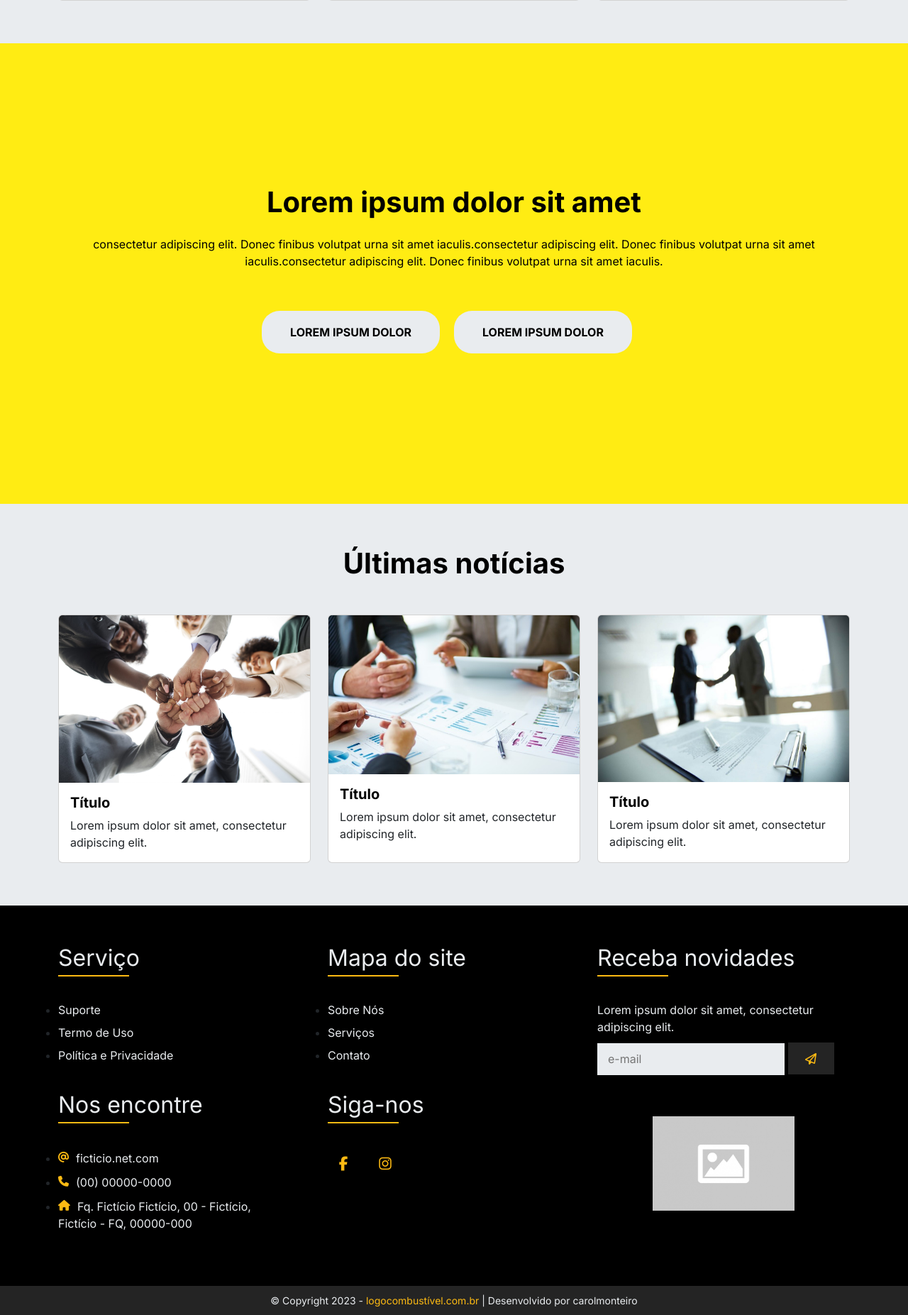
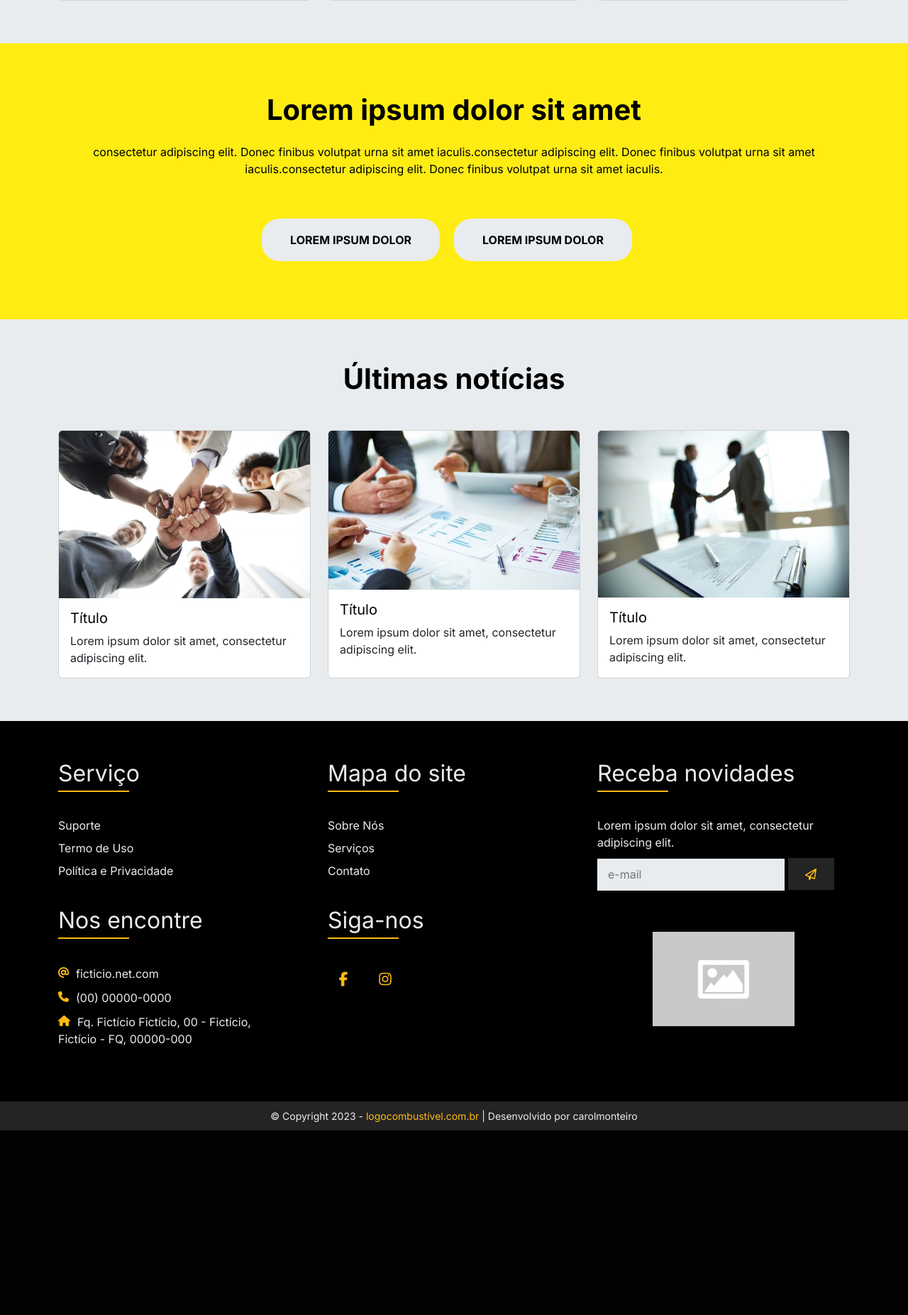
Before and after one commit to CarolMontteiro/combustivel, a web app: file index.html in a window 1280 px wide. Shown: the part 1575-3428 px from the top of the page at 71% size. After the commit the page ends 3168 px from the top, so only its background shows below. Run offline with its HTML, style and script files only (its server is not run), Linux system fonts and the light colour scheme; some libraries are stand-ins or nearby versions.

Commit message:
Adicionando class em Bootstrap

```diff
--- a/css/style.css
+++ b/css/style.css
@@ -1,3 +1,8 @@
+*{
+    list-style-type: none;
+
+}
+
 :root {
     --color-primary:  #000000;
     --color-secondary: #FDBA13;
@@ -93,19 +83,12 @@ header .logo-top {
 }
 
 #service h1 {
-    text-align: center;
-    font-weight: 700;
     color: var(--color-primary);
     padding: 50px 0;
 }
 
-.card-box-service {
-    text-decoration: none;
-}
-
 .card-box-service h5 {
     color: var(--color-primary);
-    font-weight: 700;
 }
 
 /*####################################################################################################################*/
@@ -113,24 +96,14 @@ header .logo-top {
 /*####################################################################################################################*/
 #text {
     background-color: #FFEC13;
-    width: 100%;
-    padding: 200px 0;
 }
 
 #text h1 {
-    font-weight: 700;
-    text-align: center;
     color: var(--color-primary);
 }
 
 #text .main-p {
-    text-align: center;
     color: var(--color-primary);
-}
-
-.box-btn-text {
-    display: flex;
-    justify-content: center;
 }
 
 .link-text {
@@ -642,25 +570,21 @@ header .logo-top {
     text-decoration: none;
 }
 
-@media (max-width: 576px) {
-    #banner {
-        width: 100%;
+@media (max-width: 1320px) {
+    /*######    texto com links   ######*/
+    #text {
+        padding: 70px 0;
     }
+}
 
-    /*######    sobre logo    ######*/
-    #about .container {
-        display: block;
-    }
-
+@media (max-width: 992px) {
     .about-title {
         width: 100%;
         padding: 10px 15px 0 15px;
     }
+}
 
-    .img-about {
-        display: none;
-    }
-
+@media (max-width: 540px) {
     /*######    texto com links   ######*/
     #text {
         padding: 50px 0;
--- a/index.html
+++ b/index.html
@@ -64,7 +64,7 @@
 </header>
 
 <main>
-    <section id="banner">
+    <section id="banner" class="w-100">
         <section id="carousel">
             <div id="carouselExample" class="carousel slide">
                 <div class="carousel-inner">
@@ -89,23 +89,23 @@
         </section>
     </section>
 
-    <section id="about">
-        <div class="container">
+    <section id="about" class="d-flex justify-content-center align-items-center w-100">
+        <div class="container d-block d-md-flex">
             <div class="about-title">
-                <h2>Sobre nós</h2>
-                <p class="main-p">Proin at risus sapien. Maecenas non egestas orci. Sed feugiat metus lorem, eu cursus
+                <h2 class="text-center text-uppercase fw-bold">Sobre nós</h2>
+                <p class="main-p fw-normal">Proin at risus sapien. Maecenas non egestas orci. Sed feugiat metus lorem, eu cursus
                     sapien varius ut.
                     Maecenas et facilisis nisi. Donec a purus sed eros dignissim suscipit. Duis leo lacus, sodales vel
                     erat
                     eu, pellentesque lacinia nibh. Maecenas nunc lectus, scelerisque nec gravida id, semper sit amet mi.
                 </p>
 
-                <div class="btn-about">
-                    <a class="link-about" href="#">Saiba mais</a>
+                <div class="btn-about w-100 d-flex justify-content-center">
+                    <a class="link-about text-uppercase text-decoration-none fw-bold" href="#">Saiba mais</a>
                 </div>
             </div>
 
-            <div class="img-about">
+            <div class="img-about d-none d-lg-flex">
                 <img src="./image/posto-combustivel.jpg" alt="...">
             </div>
         </div>
@@ -113,34 +113,34 @@
 
 
     <section id="service">
-        <h1>Nossos serviços</h1>
+        <h1 class="fw-bold text-center">Nossos serviços</h1>
         <div class="container">
             <div class="row row-cols-1 row-cols-md-3 g-4">
                 <div class="col">
-                    <a href="#" class="card h-100 card-box-service">
+                    <a href="#" class="card-box-service card h-100 text-decoration-none">
                         <img src="./image/trabalheconosco.jpg" class="card-img-top" alt="...">
                         <div class="card-body">
-                            <h5 class="card-title">Título</h5>
+                            <h5 class="card-title fw-bold">Título</h5>
                             <p class="card-text">Lorem ipsum dolor sit amet, consectetur adipiscing elit.</p>
                         </div>
                     </a>
                 </div>
 
                 <div class="col">
-                    <a href="#" class="card h-100 card-box-service">
+                    <a href="#" class="card-box-service card h-100 text-decoration-none">
                         <img src="./image/colaboradores.png" class="card-img-top" alt="...">
                         <div class="card-body">
-                            <h5 class="card-title">Título</h5>
+                            <h5 class="card-title fw-bold">Título</h5>
                             <p class="card-text">Lorem ipsum dolor sit amet, consectetur adipiscing elit.</p>
                         </div>
                     </a>
                 </div>
 
                 <div class="col">
-                    <a href="#" class="card h-100 card-box-service">
+                    <a href="#" class="card-box-service card h-100 text-decoration-none">
                         <img src="./image/Contract-Work.jpg" class="card-img-top" alt="...">
                         <div class="card-body">
-                            <h5 class="card-title">Título</h5>Lorem ipsum dolor sit amet, consectetur adipiscing elit.
+                            <h5 class="card-title fw-bold">Título</h5>Lorem ipsum dolor sit amet, consectetur adipiscing elit.
                             <p class="card-text"></p>
                         </div>
                     </a>
@@ -151,20 +151,20 @@
 
     <section id="text">
         <div class="container">
-            <h1>Lorem ipsum dolor sit amet</h1>
-            <p class="main-p">consectetur adipiscing elit. Donec finibus
+            <h1 class="fw-bold text-center">Lorem ipsum dolor sit amet</h1>
+            <p class="main-p text-center">consectetur adipiscing elit. Donec finibus
                 volutpat urna sit amet iaculis.consectetur adipiscing elit. Donec finibus
                 volutpat urna sit amet iaculis.consectetur adipiscing elit. Donec finibus
                 volutpat urna sit amet iaculis.
             </p>
 
-            <div class="box-btn-text">
-                <div class="link-text">
-                    <a href="#">Lorem ipsum dolor</a>
+            <div class="box-btn-text d-block d-md-flex justify-content-center">
+                <div class="link-text text-center ">
+                    <a class="text-decoration-none text-uppercase fw-semibold" href="#">Lorem ipsum dolor</a>
                 </div>
 
-                <div class="link-text">
-                    <a href="#">Lorem ipsum dolor</a>
+                <div class="link-text text-center ">
+                    <a class="text-decoration-none text-uppercase fw-semibold" href="#">Lorem ipsum dolor</a>
                 </div>
             </div>
         </div>
@@ -172,10 +172,10 @@
 
     <section id="news">
         <div class="container">
-            <h1>Últimas notícias</h1>
+            <h1 class="text-center fw-bold">Últimas notícias</h1>
             <div class="row row-cols-1 row-cols-md-3 g-4">
                 <div class="col">
-                    <a href="#" class="card h-100 card-box-service">
+                    <a href="#" class="card-box-service card h-100 text-decoration-none ">
                         <img src="./image/trabalheconosco.jpg" class="card-img-top" alt="...">
                         <div class="card-body">
                             <h5 class="card-title">Título</h5>
@@ -185,7 +185,7 @@
                 </div>
 
                 <div class="col">
-                    <a href="#" class="card h-100 card-box-service">
+                    <a href="#" class="card-box-service card h-100 text-decoration-none ">
                         <img src="./image/colaboradores.png" class="card-img-top" alt="...">
                         <div class="card-body">
                             <h5 class="card-title">Título</h5>
@@ -195,7 +195,7 @@
                 </div>
 
                 <div class="col">
-                    <a href="#" class="card h-100 card-box-service">
+                    <a href="#" class="card-box-service card h-100 text-decoration-none">
                         <img src="./image/Contract-Work.jpg" class="card-img-top" alt="...">
                         <div class="card-body">
                             <h5 class="card-title">Título</h5>Lorem ipsum dolor sit amet, consectetur adipiscing elit.
```
Also changed, not shown: other parts of css/style.css (+0 -63 lines).
